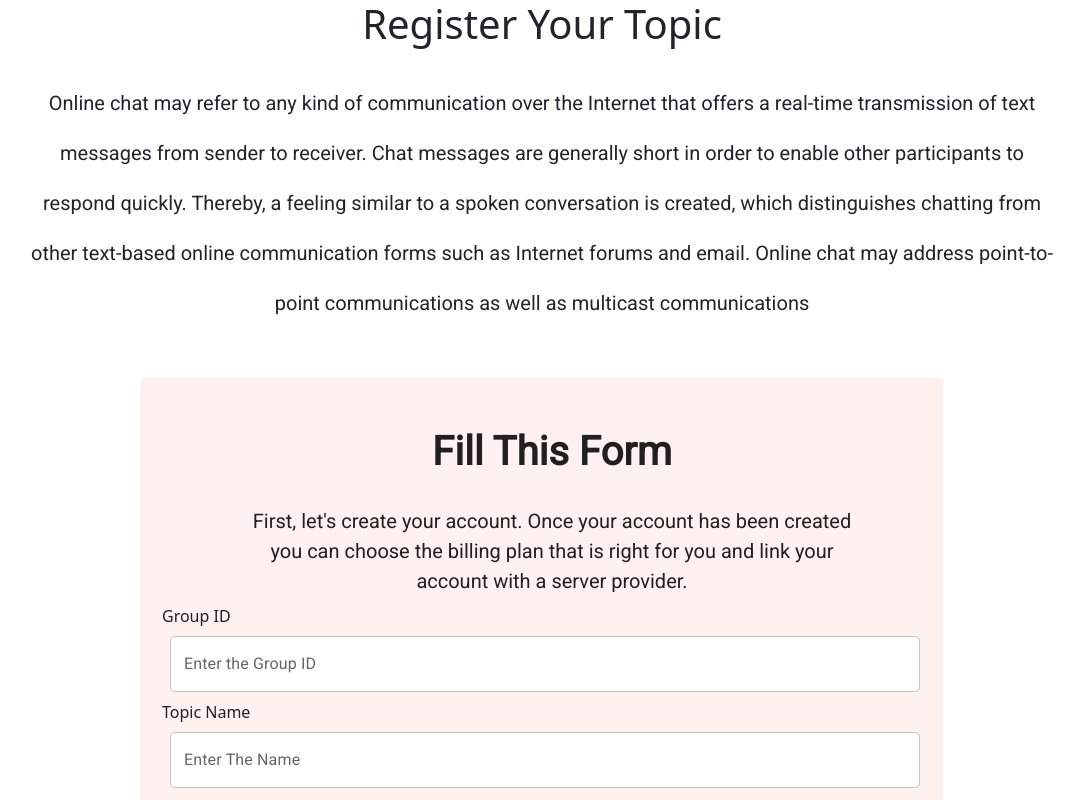
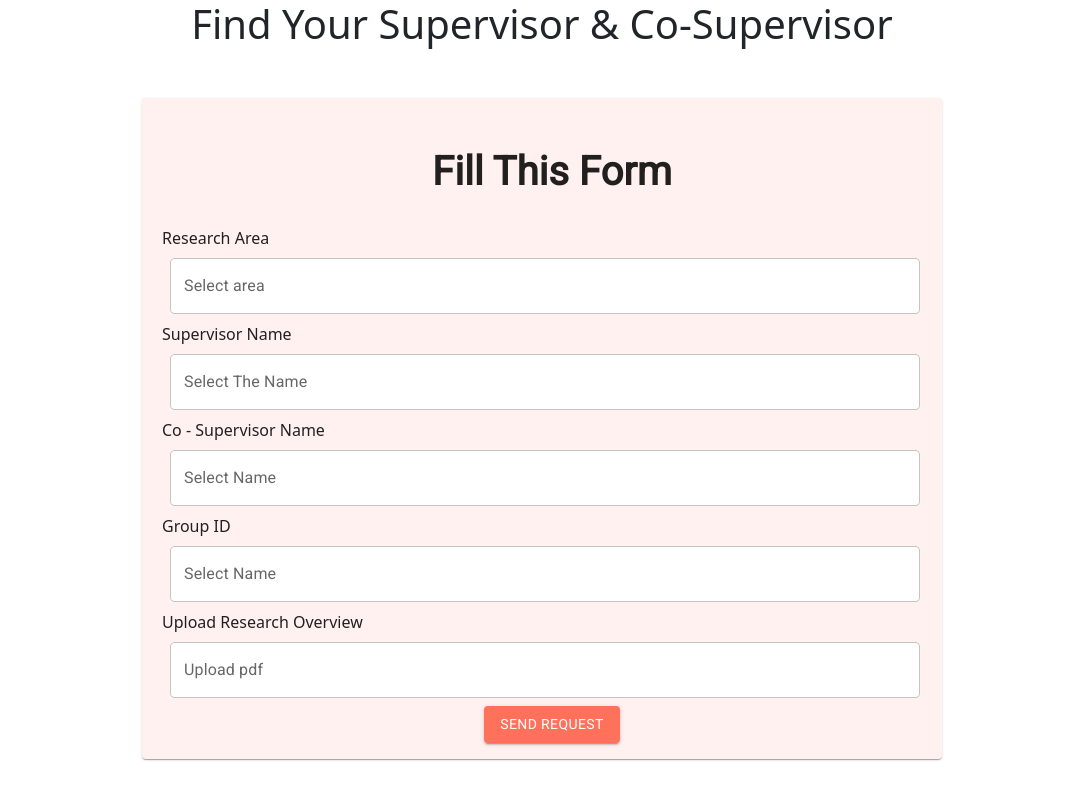
Before and after one commit to akiakash/ResearchManagement-Client, a React app in the folder researchmanagementclient/: page /aboutus in a window 1280 px wide. Shown: the top 800 px of the page, without its empty margins (98-1176 px from the left). Built offline with nearby package versions, Linux system fonts and the light colour scheme.

Commit message:
RequestSupervisor

```diff
--- a/researchmanagementclient/src/App.js
+++ b/researchmanagementclient/src/App.js
@@ -9,6 +9,9 @@ import Footer from "./Bars/Footer";
 import Home1 from "./Home/Home1";
 import MainHome from "./Home/MainHome";
 import RegisterTopic from "./Components/RegisterTopic";
+import Request from "./Components/Request_Supervisor";
+import Request_Supervisor from "./Components/Request_Supervisor";
+
 function App() {
   return (
     // <div className="App">
@@ -23,7 +26,7 @@ function App() {
     // </div>
     <>
       {/* <MainHome /> */}
-      <RegisterTopic />
+      <Request_Supervisor />
     </>
   );
 }
--- /dev/null
+++ b/researchmanagementclient/src/Components/Request_Supervisor.js
@@ -0,0 +1,124 @@
+import React from 'react'
+import Box from "@mui/material/Box";
+import TextField from "@mui/material/TextField";
+import { Button, Card } from "@mui/material";
+import "@fontsource/roboto";
+// import { ReactDOM } from 'react-dom';
+import App from '../App';
+
+
+function Request_Supervisor() {
+
+  return (
+
+    <div >
+       <h1 style={{ textAlign: "center" }}>Find Your Supervisor & Co-Supervisor</h1>
+
+<Card
+      style={{
+        width: "800px",
+        marginRight: "auto",
+        marginLeft: "auto",
+        marginTop: "50px",
+        backgroundColor: "FFF1EF",
+      }}
+      >
+
+      <Box
+        style={{ marginLeft: "20px", paddingTop: "50px" }}
+        component="form"
+        sx={{
+          "& .MuiTextField-root": { m: 1, width: "25ch" },
+        }}
+        noValidate
+        autoComplete="off"
+      >
+        <h1 style={{ fontFamily: "Roboto", textAlign: "center" }}>
+          <b>Fill This Form </b>
+        </h1>
+        <h2
+          style={{
+            textAlign: "center",
+            marginLeft: "10%",
+            marginRight: "10%",
+            fontSize: "20px",
+            marginTop: "30px",
+            fontFamily: "Roboto",
+            lineHeight: "30px",
+          }}
+        >
+          {/*  */}
+        </h2>
+        <div>
+          <label>Research Area</label>
+          <br></br>
+          <TextField
+            id="outlined-error"
+            label="Select area"
+
+            style={{ backgroundColor: "white", width: "750px" }}
+          />
+          <br></br>
+          <label>Supervisor Name </label>
+          <br></br>
+          <TextField
+            id="outlined-error-helper-text"
+            label="Select The Name"
+
+            style={{ backgroundColor: "white", width: "750px" }}
+          />
+        </div>
+        <div>
+          <label>Co - Supervisor Name  </label>
+          <br></br>
+          <TextField
+            id="outlined-error-helper-text"
+            label="Select Name"
+
+            style={{ backgroundColor: "white", width: "750px" }}
+          />
+          <br></br>
+          <label>Group ID </label>
+          <br></br>
+          <TextField
+            id="outlined-error-helper-text"
+            label="Select Name "
+
+            style={{ backgroundColor: "white", width: "750px" }}
+            />
+            <br></br>
+
+          <label>Upload Research Overview </label>
+          <br></br>
+          <TextField
+            id="outlined-error-helper-text"
+            label="Upload pdf"
+
+            style={{ backgroundColor: "white", width: "750px" }}
+          />
+        </div>
+        {/* <div>
+          <input
+            type="checkbox"
+            name="nameOfChoice"
+            value="1"
+            style={{ marginLeft: "200px", marginTop: "20px" }}
+          />{" "}
+          i Agree to the Terms of Services and Privacy Policy
+        </div> */}
+
+       <Box textAlign='center'>
+            <Button style={{ backgroundColor:'#FF715B'}} variant='contained'>
+               Send Request
+  </Button>
+</Box>
+      </Box>
+    </Card>
+
+
+
+    </div>
+  )
+}
+// ReactDOM.render(<App />, document.querySelector("#root"));
+export default Request_Supervisor
```
Also changed, not shown: researchmanagementclient/src/Components/Request.js (deleted).
